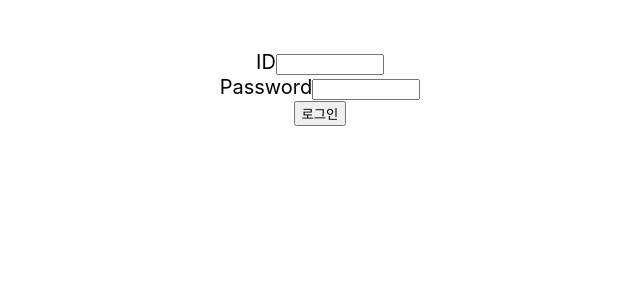
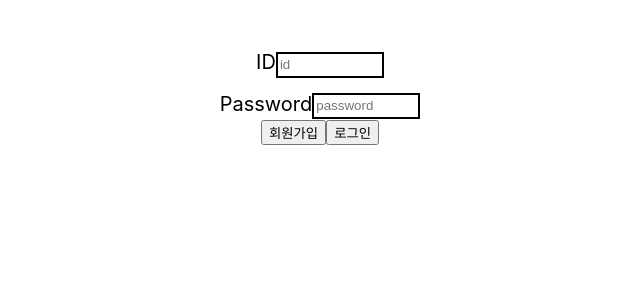
Before and after one commit to jaeho13/Log_R, a React (Create React App) app in the folder Log_R/: page /userlogin in a window 1280 px wide. Shown: the top 300 px of the page, without its empty margins (320-960 px from the left). Built offline with nearby package versions, Linux system fonts and the light colour scheme.

Commit message:
Add files via upload

```diff
--- a/Log_R/src/App.js
+++ b/Log_R/src/App.js
@@ -20,7 +20,6 @@ function App() {
         <Route path="/logout" element={<LogOut />}  />
         <Route path="/exam" element={<Exam />}  />
         <Route path="/userlogin" element={<UserLogin />}  />
-
       </Routes>
       </Router>
     </div>
--- /dev/null
+++ b/Log_R/src/component/Helper/Wrapper.js
@@ -0,0 +1,5 @@
+const Wrapper = props => {
+    return props.children;
+}
+
+export default Wrapper;
--- a/Log_R/src/component/login/UserLogin.js
+++ b/Log_R/src/component/login/UserLogin.js
@@ -10,11 +10,12 @@ const UserLogin = props => {
     return (
         <form>
             <label>ID</label>
-            <input id={`${Styled.username}`} type="text" />
+            <input id={`${Styled.username}`} type="text" placeholder="id" />
             <br></br>
             <label>Password</label>
-            <input id={`${Styled.password}`} type="text" />
+            <input id={`${Styled.password}`} type="password" placeholder="password" />
             <br></br>
+            <button type="submit">회원가입</button>
             <button type="submit">로그인</button>
         </form>
     );
--- a/Log_R/src/component/login/UserLogin.module.css
+++ b/Log_R/src/component/login/UserLogin.module.css
@@ -6,10 +6,13 @@ form {
 
 #username {
     width: 100px;
-    color: red;
+    height: 20px;
+    border: 2px solid;
 }
 
 #password {
     width: 100px;
-    color: blue;
+    height: 20px;
+    border: 2px solid;
+    margin-top: 15px;
 }
```
Also changed, not shown: Log_R/src/App.css (line endings or trailing spaces), Log_R/src/index.css (line endings or trailing spaces), Log_R/src/index.js (line endings or trailing spaces), Log_R/src/reportWebVitals.js (line endings or trailing spaces), Log_R/src/setupTests.js (line endings or trailing spaces), 1 other file (tests, documents, lock files or other folders).
